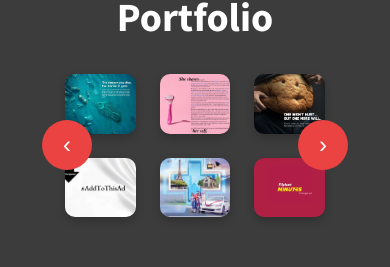
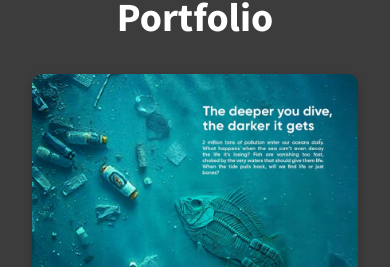
Before and after one commit to caldenrodrigues/Portfolio-Website, a Next.js app: page / in a window 390 px wide. Shown: the part 1175-1442 px from the top of the page. Built offline with nearby package versions, Linux system fonts and the light colour scheme.

Commit message:
Courosel

```diff
--- a/styles/Portfolio.module.css
+++ b/styles/Portfolio.module.css
@@ -30,6 +30,25 @@
     transition: transform 0.5s ease;
 }
 
+/* Responsive styles for smaller screens */
+@media (max-width: 768px) {
+    .carousel {
+        display: block; /* Remove carousel behavior */
+    }
+
+    .grid {
+        grid-template-columns: 1fr; /* Single column layout */
+        grid-template-rows: auto; /* Adjust rows automatically */
+        width: 100%; /* Full width */
+        gap: 1rem; /* Smaller gap between items */
+    }
+
+    .arrowLeft,
+    .arrowRight {
+        display: none; /* Hide navigation arrows */
+    }
+}
+
 .gridItem {
     position: relative;
     overflow: hidden;
@@ -37,36 +56,30 @@
     box-shadow: 0 4px 8px rgba(0, 0, 0, 0.2);
     opacity: 0; /* Start hidden */
     transform: translateY(30px); /* Start slightly below */
-    animation: fadeInUp 0.5s ease forwards;
+    animation: fadeInUp 0.5s ease forwards; /* Apply animation */
 }
 
-.gridItem.animate1 {
-    animation: fadeInUp 0.5s ease forwards;
+.gridItem:nth-child(1) {
     animation-delay: 0.1s;
 }
 
-.gridItem.animate2 {
-    animation: fadeInUp 0.5s ease forwards;
+.gridItem:nth-child(2) {
     animation-delay: 0.2s;
 }
 
-.gridItem.animate3 {
-    animation: fadeInUp 0.5s ease forwards;
+.gridItem:nth-child(3) {
     animation-delay: 0.3s;
 }
 
-.gridItem.animate4 {
-    animation: fadeInUp 0.5s ease forwards;
+.gridItem:nth-child(4) {
     animation-delay: 0.4s;
 }
 
-.gridItem.animate5 {
-    animation: fadeInUp 0.5s ease forwards;
+.gridItem:nth-child(5) {
     animation-delay: 0.5s;
 }
 
-.gridItem.animate6 {
-    animation: fadeInUp 0.5s ease forwards;
+.gridItem:nth-child(6) {
     animation-delay: 0.6s;
 }
 
```
